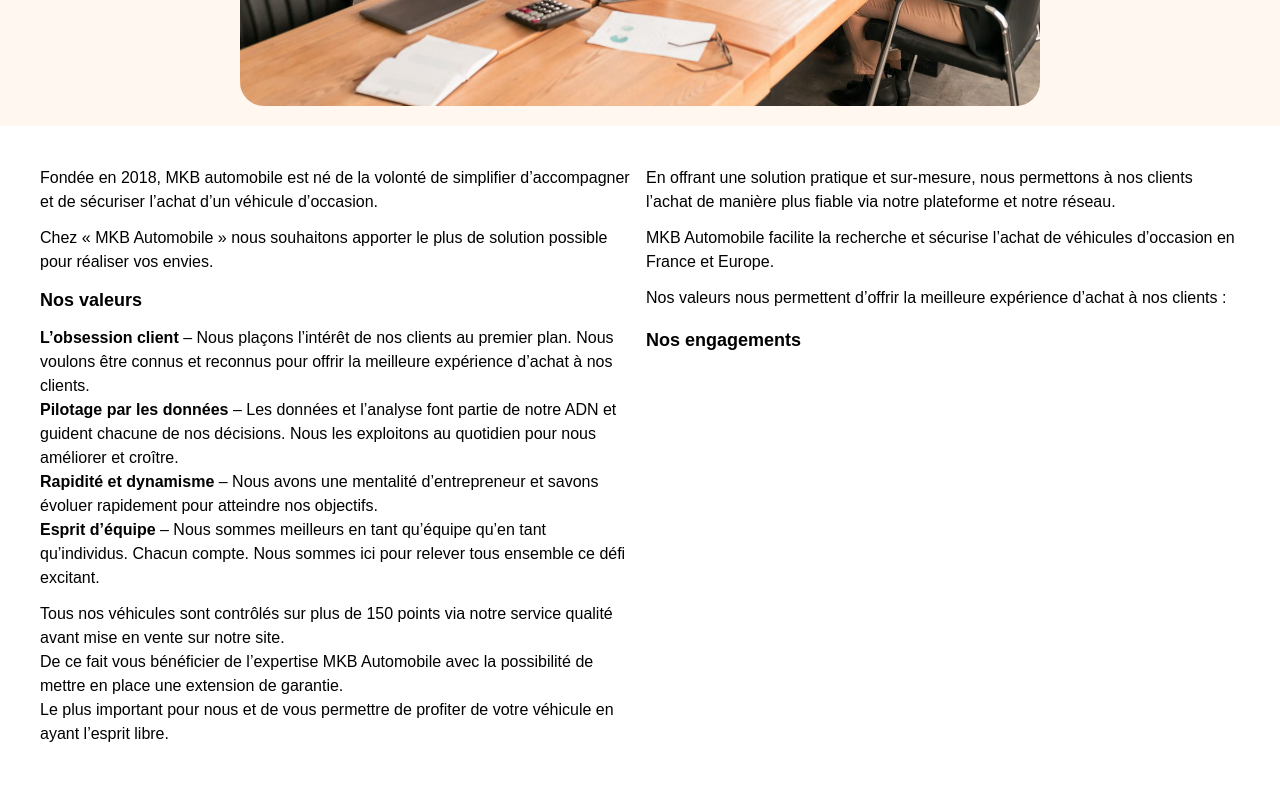
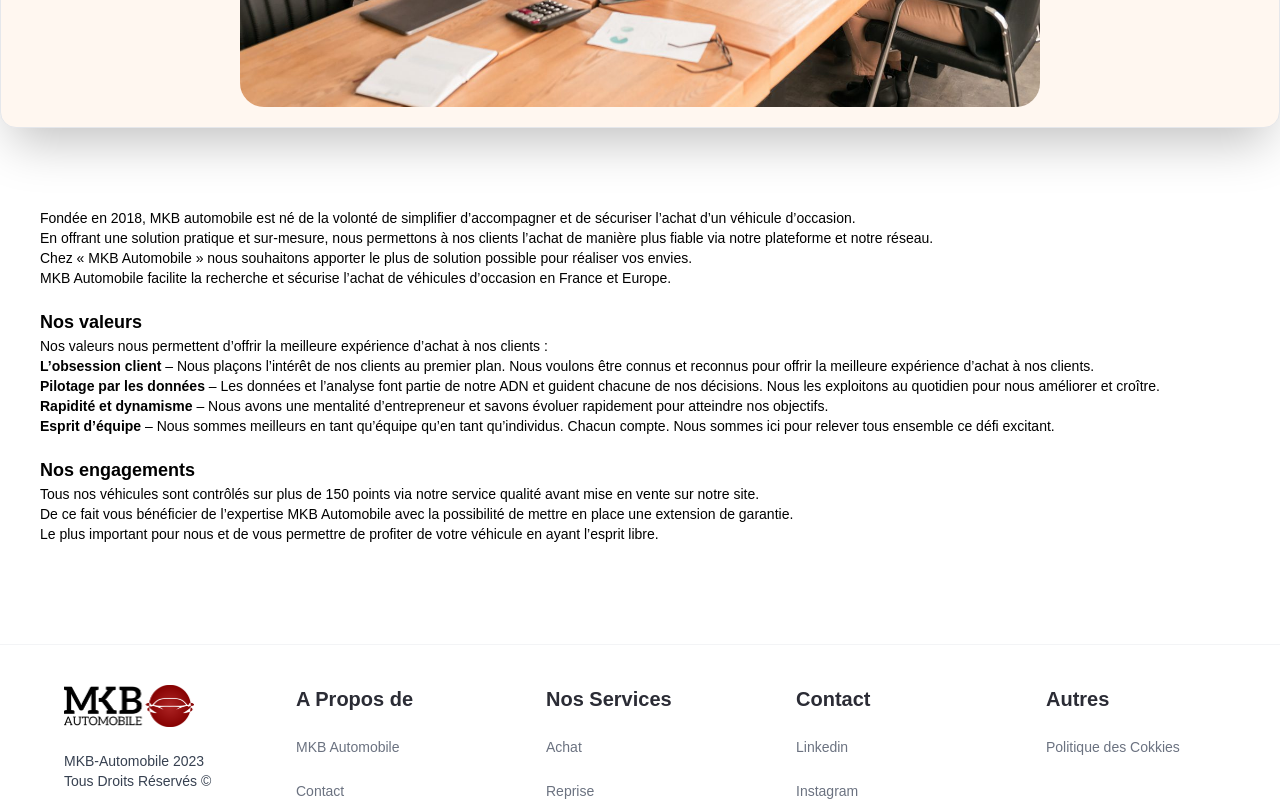
Before and after one commit to mkb-automobile/mkb-webapp, a Next.js app: page /a-propos in a window 1280 px wide. Shown: the part 620-1421 px from the top of the page. Built offline with nearby package versions, Linux system fonts and the light colour scheme; no server answers.

Commit message:
finish about

```diff
--- a/app/a-propos/page.tsx
+++ b/app/a-propos/page.tsx
@@ -1,11 +1,12 @@
+import { Main } from "@/src/components/layouts";
 import Image from "next/image";
 import React from "react";
 
 function About() {
   return (
-    <main className="pt-36">
+    <Main>
       <div>
-        <div className="flex flex-col items-center w-full py-5 bg-primary-orange-50">
+        <div className="flex flex-col items-center w-full py-5 bg-primary-orange-50 rounded-2xl border shadow-2xl">
           <div className="text-center">
             <h2 className="font-semibold text-3xl py-5">
               <span style={{ color: "#ff9f1c" }}>MKB Automobile - </span> La
@@ -24,7 +25,7 @@
             />
           </div>
         </div>
-        <div className=" grid grid-cols-2 gap-3 px-10 py-10 max-md:grid-cols-1 ">
+        <div className="px-10 py-20 max-md:grid-cols-1 ">
           <p className="flex text-left">
             Fondée en 2018, MKB automobile est né de la volonté de simplifier
             d’accompagner et de sécuriser l’achat d’un véhicule d’occasion.
@@ -42,52 +43,67 @@
             MKB Automobile facilite la recherche et sécurise l’achat de
             véhicules d’occasion en France et Europe.
           </p>
-          <h2 className="text-lg font-bold">Nos valeurs</h2>
+          <h2 className="text-lg font-bold pt-5">Nos valeurs</h2>
           <p>
             Nos valeurs nous permettent d’offrir la meilleure expérience d’achat
             à nos clients :
           </p>
           <ul>
             <li>
+              <p>
                 <strong>L’obsession client</strong> – Nous plaçons l’intérêt de
-              nos clients au premier plan. Nous voulons être connus et reconnus
-              pour offrir la meilleure expérience d’achat à nos clients.
+                nos clients au premier plan. Nous voulons être connus et
+                reconnus pour offrir la meilleure expérience d’achat à nos
+                clients.
+              </p>
             </li>
             <li>
+              <p>
                 <strong>Pilotage par les données</strong> – Les données et
                 l’analyse font partie de notre ADN et guident chacune de nos
-              décisions. Nous les exploitons au quotidien pour nous améliorer et
-              croître.
+                décisions. Nous les exploitons au quotidien pour nous améliorer
+                et croître.
+              </p>
             </li>
             <li>
-              <strong>Rapidité et dynamisme</strong> – Nous avons une mentalité
-              d’entrepreneur et savons évoluer rapidement pour atteindre nos
-              objectifs.
+              <p>
+                <strong>Rapidité et dynamisme</strong> – Nous avons une
+                mentalité d’entrepreneur et savons évoluer rapidement pour
+                atteindre nos objectifs.
+              </p>
             </li>
             <li>
+              <p>
                 <strong>Esprit d’équipe</strong> – Nous sommes meilleurs en tant
-              qu’équipe qu’en tant qu’individus. Chacun compte. Nous sommes ici
-              pour relever tous ensemble ce défi excitant.
+                qu’équipe qu’en tant qu’individus. Chacun compte. Nous sommes
+                ici pour relever tous ensemble ce défi excitant.
+              </p>
             </li>
           </ul>
-          <h2 className="text-lg font-bold">Nos engagements</h2>
+          <h2 className="text-lg font-bold pt-5">Nos engagements</h2>
           <ul>
             <li className="text-left">
-              Tous nos véhicules sont contrôlés sur plus de 150 points via notre
-              service qualité avant mise en vente sur notre site.
+              <p>
+                Tous nos véhicules sont contrôlés sur plus de 150 points via
+                notre service qualité avant mise en vente sur notre site.
+              </p>
             </li>
             <li className="text-left">
+              <p>
                 De ce fait vous bénéficier de l’expertise MKB Automobile avec la
                 possibilité de mettre en place une extension de garantie.
+              </p>
             </li>
             <li className="text-left">
+              <p>
                 Le plus important pour nous et de vous permettre de profiter de
                 votre véhicule en ayant l’esprit libre.
+              </p>
             </li>
           </ul>{" "}
         </div>
       </div>
-    </main>
+    </Main>
   );
 }
 
--- a/app/globals.css
+++ b/app/globals.css
@@ -20,7 +20,7 @@
 }
 
 p {
-  @apply text-base max-sm:text-sm;
+  @apply text-sm max-sm:text-xs;
 }
 
 /* START: General styles */
```
Lines whose indentation alone changed are shown as unchanged.
